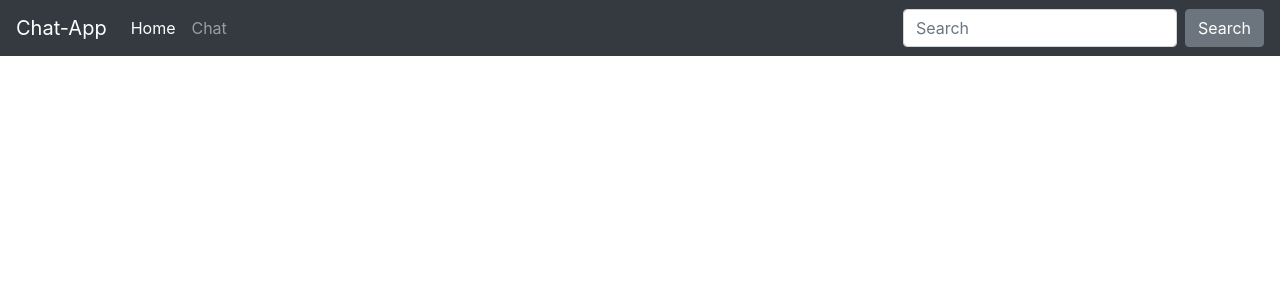
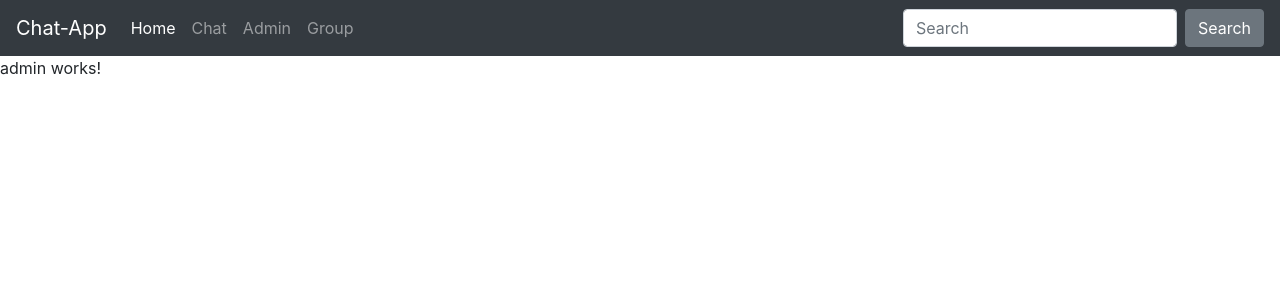
Before and after one commit to MarveLouis/3813ICT_assignment1, an Angular app in the folder angular-app/: page /admin in a window 1280 px wide. Before the commit this address led to /. Shown: the top 300 px of the page. Built offline with nearby package versions, Linux system fonts and the light colour scheme.

Commit message:
Added admin and group component placeholder page (no functionality)

```diff
--- /dev/null
+++ b/angular-app/src/app/admin/admin.component.html
@@ -0,0 +1,3 @@
+<p>
+  admin works!
+</p>
--- /dev/null
+++ b/angular-app/src/app/admin/admin.component.ts
@@ -0,0 +1,15 @@
+import { Component, OnInit } from '@angular/core';
+
+@Component({
+  selector: 'app-admin',
+  templateUrl: './admin.component.html',
+  styleUrls: ['./admin.component.css']
+})
+export class AdminComponent implements OnInit {
+
+  constructor() { }
+
+  ngOnInit() {
+  }
+
+}
--- a/angular-app/src/app/app.component.html
+++ b/angular-app/src/app/app.component.html
@@ -12,6 +12,12 @@
       <li class="nav-item">
         <a class="nav-link" routerLink="chat">Chat</a>
       </li>
+      <li class="nav-item">
+        <a class="nav-link" routerLink="admin">Admin</a>
+      </li>
+      <li class="nav-item">
+        <a class="nav-link" routerLink="group">Group</a>
+      </li>
     </ul>
     <form class="form-inline my-2 my-lg-0">
       <input class="form-control mr-sm-2" type="text" placeholder="Search">
--- a/angular-app/src/app/app.module.ts
+++ b/angular-app/src/app/app.module.ts
@@ -6,12 +6,16 @@ import { AppComponent } from './app.component';
 import { LoginComponent } from './login/login.component';
 import { ChatComponent } from './chat/chat.component';
 import { FormsModule } from '@angular/forms';
+import { AdminComponent } from './admin/admin.component';
+import { GroupComponent } from './group/group.component';
 
 @NgModule({
   declarations: [
     AppComponent,
     LoginComponent,
-    ChatComponent
+    ChatComponent,
+    AdminComponent,
+    GroupComponent
   ],
   imports: [
     BrowserModule,
--- /dev/null
+++ b/angular-app/src/app/group/group.component.html
@@ -0,0 +1,3 @@
+<p>
+  group works!
+</p>
--- /dev/null
+++ b/angular-app/src/app/group/group.component.ts
@@ -0,0 +1,15 @@
+import { Component, OnInit } from '@angular/core';
+
+@Component({
+  selector: 'app-group',
+  templateUrl: './group.component.html',
+  styleUrls: ['./group.component.css']
+})
+export class GroupComponent implements OnInit {
+
+  constructor() { }
+
+  ngOnInit() {
+  }
+
+}
```
Also changed, not shown: angular-app/src/app/app-routing.module.ts (+6 -1 lines), angular-app/src/app/admin/admin.component.css (added), angular-app/src/app/group/group.component.css (added), 2 other files (tests, documents, lock files or other folders).
